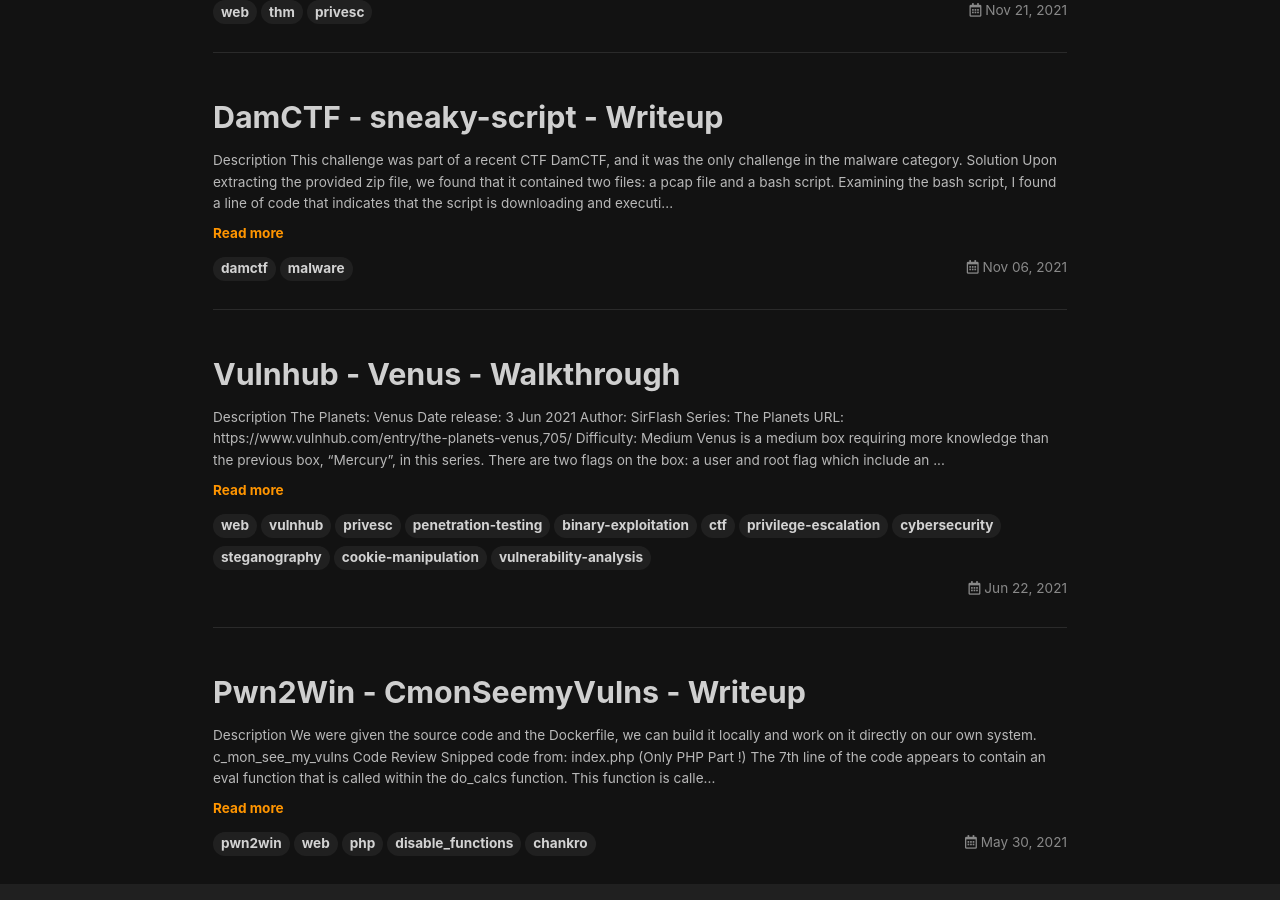
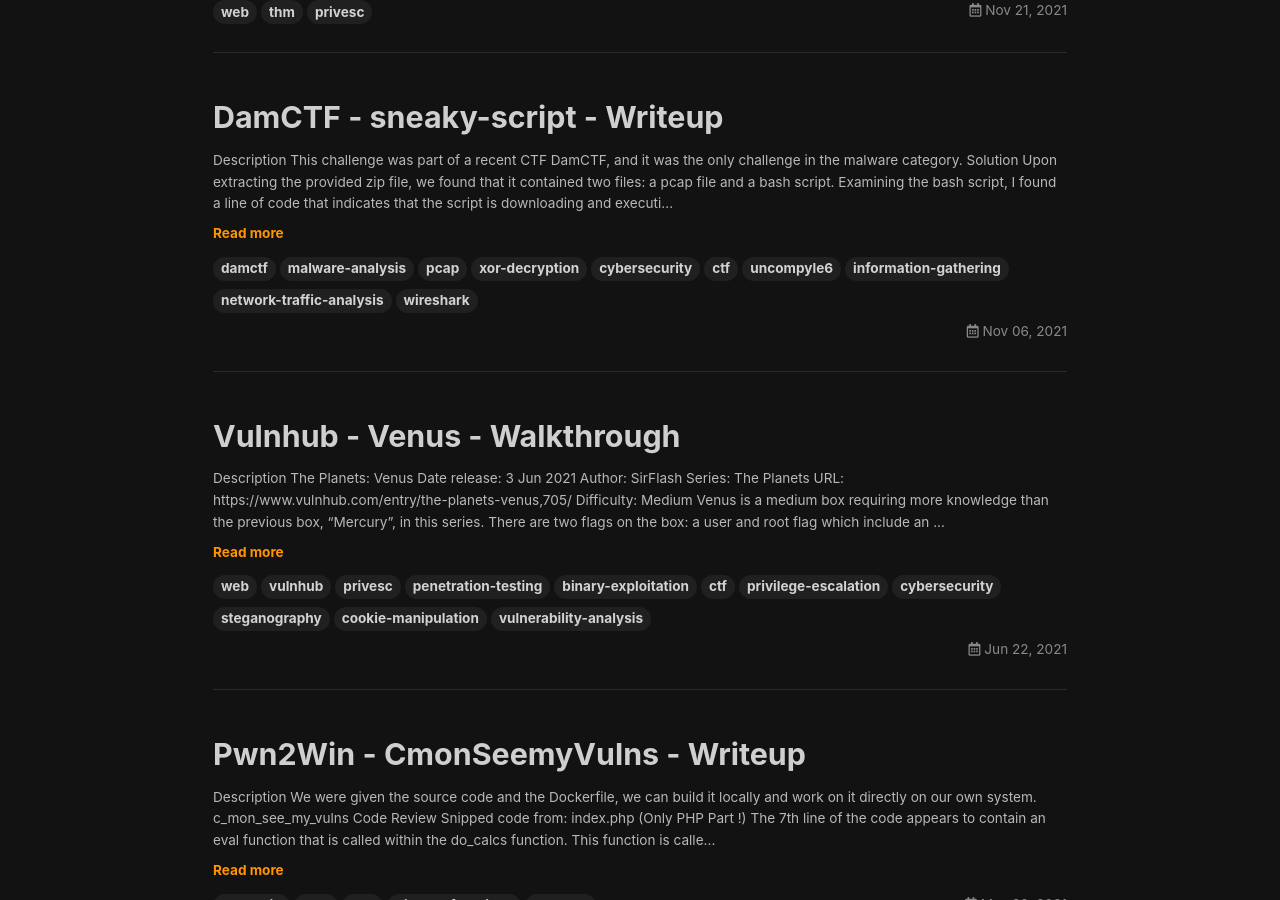
Before and after one commit to ab2pentest/ab2.github.io, a Jekyll site: the page built from index.html, in a window 1280 px wide and 900 px high, scrolled down 2554 px. Built offline with Jekyll 4.4.1, drawn with Linux system fonts in a browser that asks for light colours; nearby versions of some CDN libraries; the list of posts is cut into pages by our own code.

Commit message:
Update 2021-11-06-DamCTF-sneaky-script-writeup.md

```diff
--- a/_posts/2021-11-06-DamCTF-sneaky-script-writeup.md
+++ b/_posts/2021-11-06-DamCTF-sneaky-script-writeup.md
@@ -1,6 +1,6 @@
 ---
 title: DamCTF - sneaky-script - Writeup
-tags: damctf malware
+tags: damctf malware-analysis pcap xor-decryption cybersecurity ctf uncompyle6 information-gathering network-traffic-analysis wireshark
 ---
 
 # Description
```
